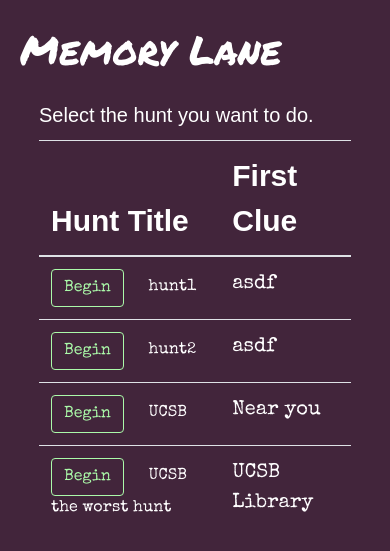
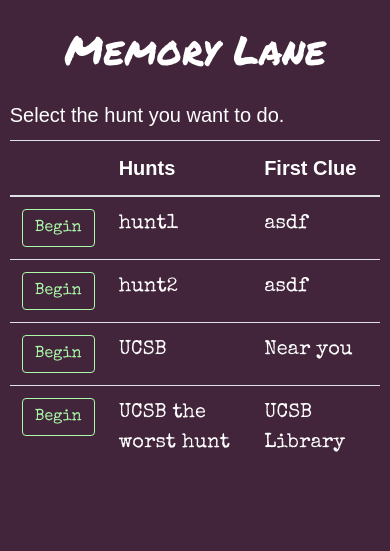
Before and after one commit to neutonfoo/memorylane, a PHP site: page /hunts.php in a window 390 px wide. Shown: the top 551 px of the page. Run offline with PHP 8.4, Linux system fonts and the light colour scheme; data comes from the database, SQL or seed files in the repository; data that the repository does not hold is empty; a stand-in replaces the project's code that opens the database connection; some web fonts are replaced.

Commit message:
lots of small formatting fixes

```diff
--- a/css/style.css
+++ b/css/style.css
@@ -46,6 +46,7 @@ tr:hover {
 
 td {
   font-family: 'Special Elite', cursive;
+  font-size: 20px;
 }
 
 .clue {
@@ -87,7 +88,7 @@ td {
 
 .instructions {
   font-size: 20px;
-  margin: 5px 0 10px; 0;
+  margin: 5px 0 10px 0;
 }
 
 .startBtn {
@@ -104,3 +105,19 @@ td {
   background-color: var(--second-green);
   color: white;
 }
+
+@media screen and (max-width: 600px) {
+  .mainContainer {
+    width: 95%;
+  }
+
+  #titleSmall {
+    font-size: 40px;
+    text-align: center;
+    font-family: 'Permanent Marker', cursive;
+  }
+
+  th {
+    font-size: 20px;
+  }
+}
--- a/css/style_hunt.css
+++ b/css/style_hunt.css
@@ -3,7 +3,6 @@
 }
 
 #huntTable {
-
   font-family: 'Special Elite', cursive;
 }
 
--- a/hunt.php
+++ b/hunt.php
@@ -55,10 +55,9 @@
       <table id="huntTable" class="table">
         <thead>
           <tr>
-            <th width="10%">#</th>
             <th width="40%">Clue</th>
             <th width="40%">Check Location</th>
-            <th width="10%">Solved</th>
+            <th width="20%">Solved</th>
           </tr>
         </thead>
         <tbody>
@@ -70,11 +69,10 @@
               $lastIndex = $huntLocationIndex;
               ?>
               <tr id="loc<?=$huntLocationIndex; ?>Row">
-                <td><?=$huntLocationIndex; ?></td>
                 <td class="clue"><?=$huntClues[$huntLocationIndex]; ?></td>
                 <td>
                   <button type="button" id="loc<?=$huntLocationIndex; ?>InfoBtn" class="btn btn-celadon checkLocation hereBtn" data-locindex="<?=$huntLocationIndex; ?>" data-lat="<?=$huntLocation->lat; ?>" data-lng="<?=$huntLocation->lng; ?>">I'm here!</button>
-                  <span id="loc<?=$huntLocationIndex; ?>Info" style="margin-left: 5px;"></span>
+                  <span id="loc<?=$huntLocationIndex; ?>Info"style="margin-left: 5px;"></span>
                 </td>
                 <td>
                   <img id="loc<?=$huntLocationIndex; ?>InfoImg" class="checkmark" src="checkmark.png" alt="Solved!">
--- a/hunts.php
+++ b/hunts.php
@@ -24,7 +24,8 @@
       <table class="table">
         <thead>
           <tr>
-            <th>Hunt Title</th>
+            <th></th>
+            <th>Hunts</th>
             <th>First Clue</th>
           </tr>
         </thead>
@@ -46,7 +47,9 @@
               <a class="btn btn-celadon" href="hunt.php?huntId=<?=$row['huntId']; ?>">
                 Begin
               </a>
-              <span style="padding-left: 20px;"><?=$row['huntTitle']; ?></span>
+            </td>
+            <td>
+              <span><?=$row['huntTitle']; ?></span>
             </td>
             <td class="clue"><?=json_decode($row['huntClues'])[0]; ?></td>
           </tr>
```
Also changed, not shown: create.php (+11 -5 lines), css/style_create.css (+7 -0 lines), favicon.ico.
